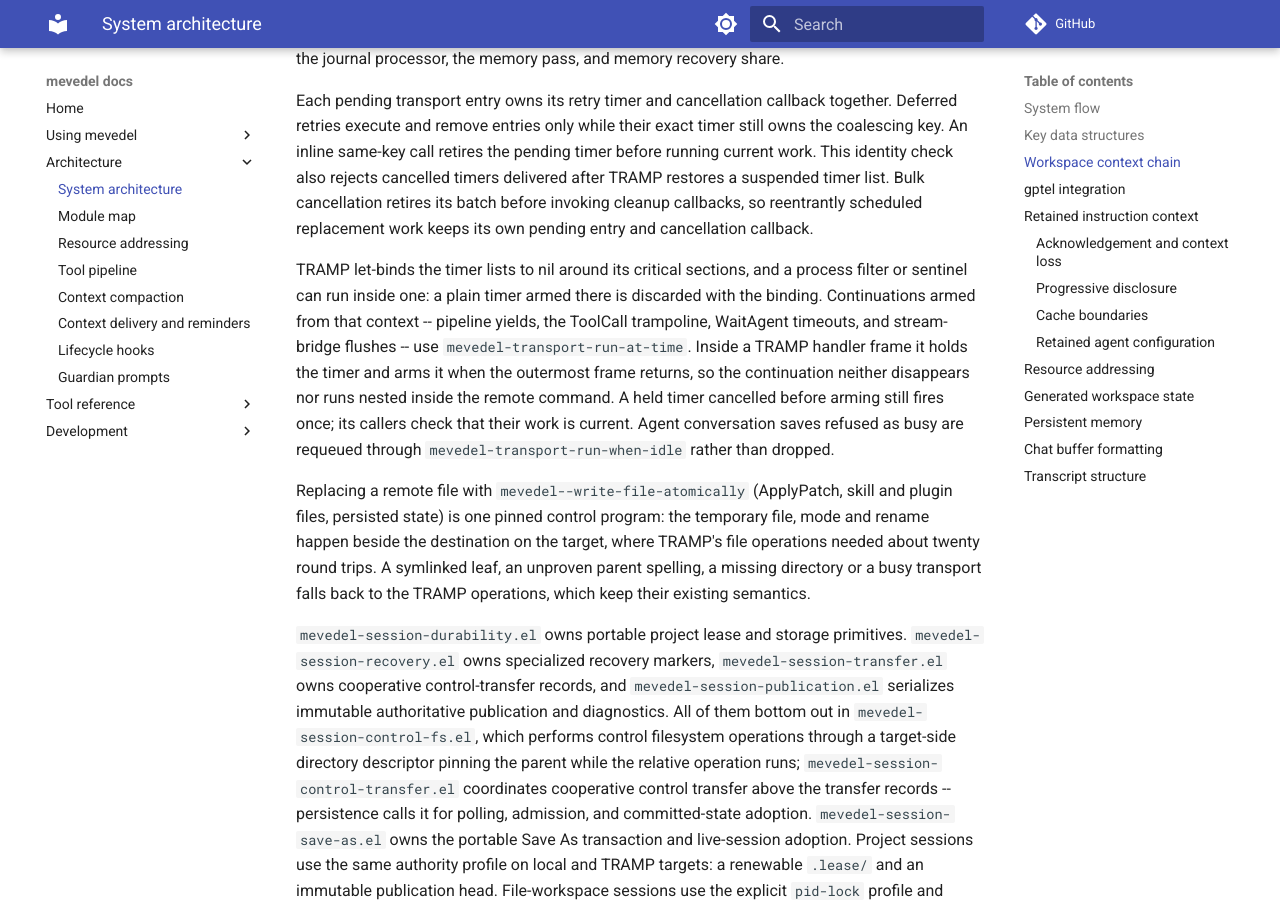
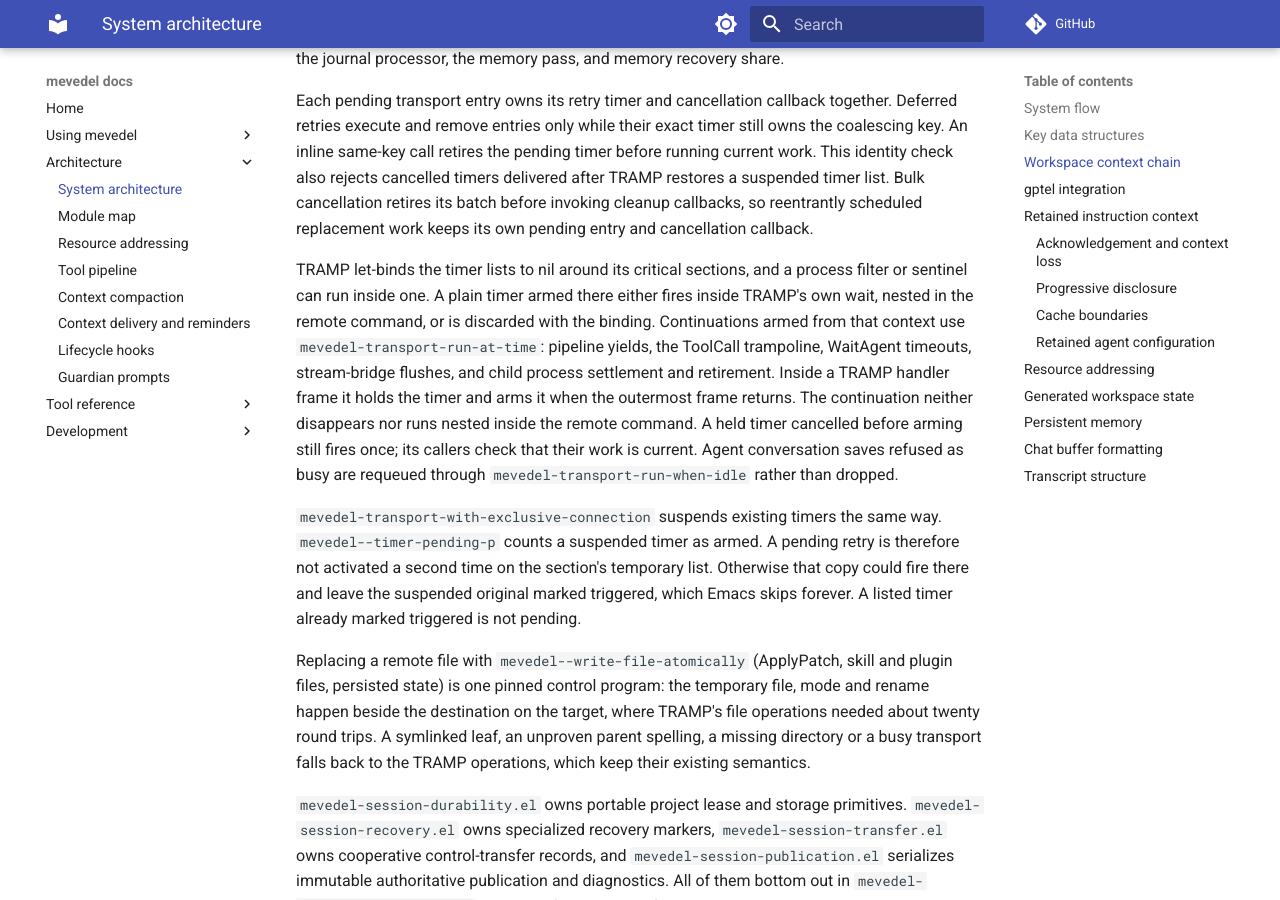
Before and after one commit to FrauH0lle/mevedel, an MkDocs documentation site: the page built from docs/architecture.md, in a window 1280 px wide and 900 px high, scrolled down 7092 px. Built offline with MkDocs 1.6.1 and Material for MkDocs 9.7.7, drawn with Linux system fonts in a browser that asks for light colours; comment, search, counter and statistics services are not loaded.

Commit message:
fix(transport): Settle children and retries outside remote commands
A remote session stayed "settling" forever after its request finished: the
final patch's synchronous git-diff helper never returned.  The helper's
sentinel ran inside another remote command, and the settle timer it armed
with plain `run-at-time' lived on TRAMP's temporary timer list, so it fired
inside TRAMP's own wait.  Settlement then ran nested in that command, where
its target operations are refused, and the helper's callback never came.
Process-layer settlement and retirement timers now use
`mevedel-transport-run-at-time', which holds them until the command returns.

The same capture left a retry timer that could never fire.  A program run
inside an exclusive section re-armed a retry pending on the suspended outer
list onto the section's temporary list; firing there left the outer copy
marked triggered, which Emacs skips forever, and `mevedel--timer-pending-p'
still reported it armed.  Exclusive sections now record the timers they
suspend, and the pending test counts those while rejecting triggered ones.

```diff
--- a/docs/architecture.md
+++ b/docs/architecture.md
@@ -327,15 +327,24 @@ retires its batch before invoking cleanup callbacks, so reentrantly scheduled
 replacement work keeps its own pending entry and cancellation callback.
 
 TRAMP let-binds the timer lists to nil around its critical sections, and a
-process filter or sentinel can run inside one: a plain timer armed there is
-discarded with the binding. Continuations armed from that context -- pipeline
-yields, the ToolCall trampoline, WaitAgent timeouts, and stream-bridge flushes
--- use `mevedel-transport-run-at-time`. Inside a TRAMP handler frame it holds
-the timer and arms it when the outermost frame returns, so the continuation
-neither disappears nor runs nested inside the remote command. A held timer
-cancelled before arming still fires once; its callers check that their work is
-current. Agent conversation saves refused as busy are requeued through
-`mevedel-transport-run-when-idle` rather than dropped.
+process filter or sentinel can run inside one. A plain timer armed there either
+fires inside TRAMP's own wait, nested in the remote command, or is discarded
+with the binding. Continuations armed from that context use
+`mevedel-transport-run-at-time`: pipeline yields, the ToolCall trampoline,
+WaitAgent timeouts, stream-bridge flushes, and child process settlement and
+retirement. Inside a TRAMP handler frame it holds the timer and arms it when
+the outermost frame returns. The continuation neither disappears nor runs
+nested inside the remote command. A held timer cancelled before arming still
+fires once; its callers check that their work is current. Agent conversation
+saves refused as busy are requeued through `mevedel-transport-run-when-idle`
+rather than dropped.
+
+`mevedel-transport-with-exclusive-connection` suspends existing timers the
+same way. `mevedel--timer-pending-p` counts a suspended timer as armed. A
+pending retry is therefore not activated a second time on the section's
+temporary list. Otherwise that copy could fire there and leave the suspended
+original marked triggered, which Emacs skips forever. A listed timer already
+marked triggered is not pending.
 
 Replacing a remote file with `mevedel--write-file-atomically` (ApplyPatch,
 skill and plugin files, persisted state) is one pinned control program: the
```
Also changed, not shown: 7 other files.
